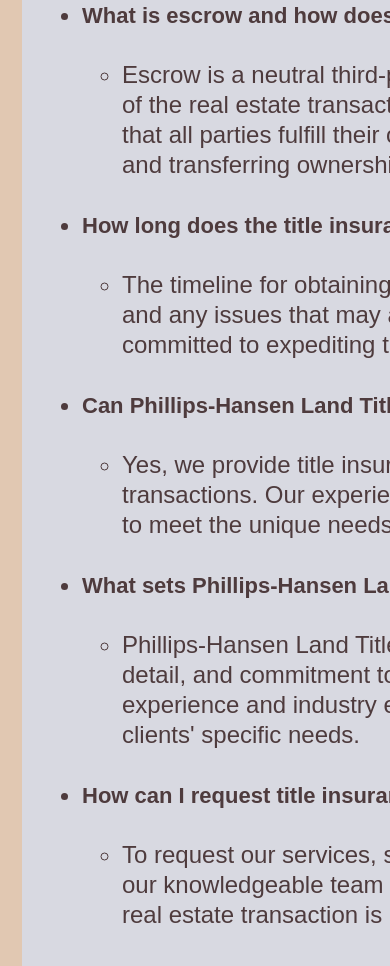
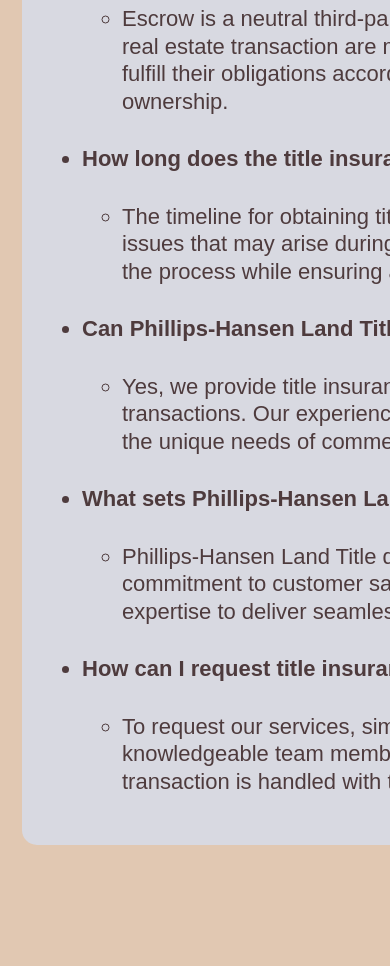
Before and after one commit to TatoaKato/Phillips-Hansen, an Astro site: page /faq in a window 390 px wide. Shown: the part 1022-1988 px from the top of the page. Built offline with nearby package versions, Linux system fonts and the light colour scheme; Astro itself is replaced by a stand-in of ours.

Commit message:
faq contact

```diff
--- a/src/styles/FAQ.css
+++ b/src/styles/FAQ.css
@@ -6,11 +6,6 @@
 
 li {
     margin-bottom: 30px;
-    font-size: large;
-}
-
-.qs {
-    font-size: larger;
 }
 
 .button {
@@ -18,9 +13,7 @@
     justify-content: center;
     align-items: center;
 }
-.button a {
-    font-size: x-large;
-}
+
 
 @media(max-width: 800px) {
     .FAQ {
@@ -29,10 +22,10 @@
 
     li {
         margin-bottom: 30px;
-        font-size: x-large;
     }
 
-    .qs {
+    .button a{
         font-size: xx-large;
     }
+
 }
```
